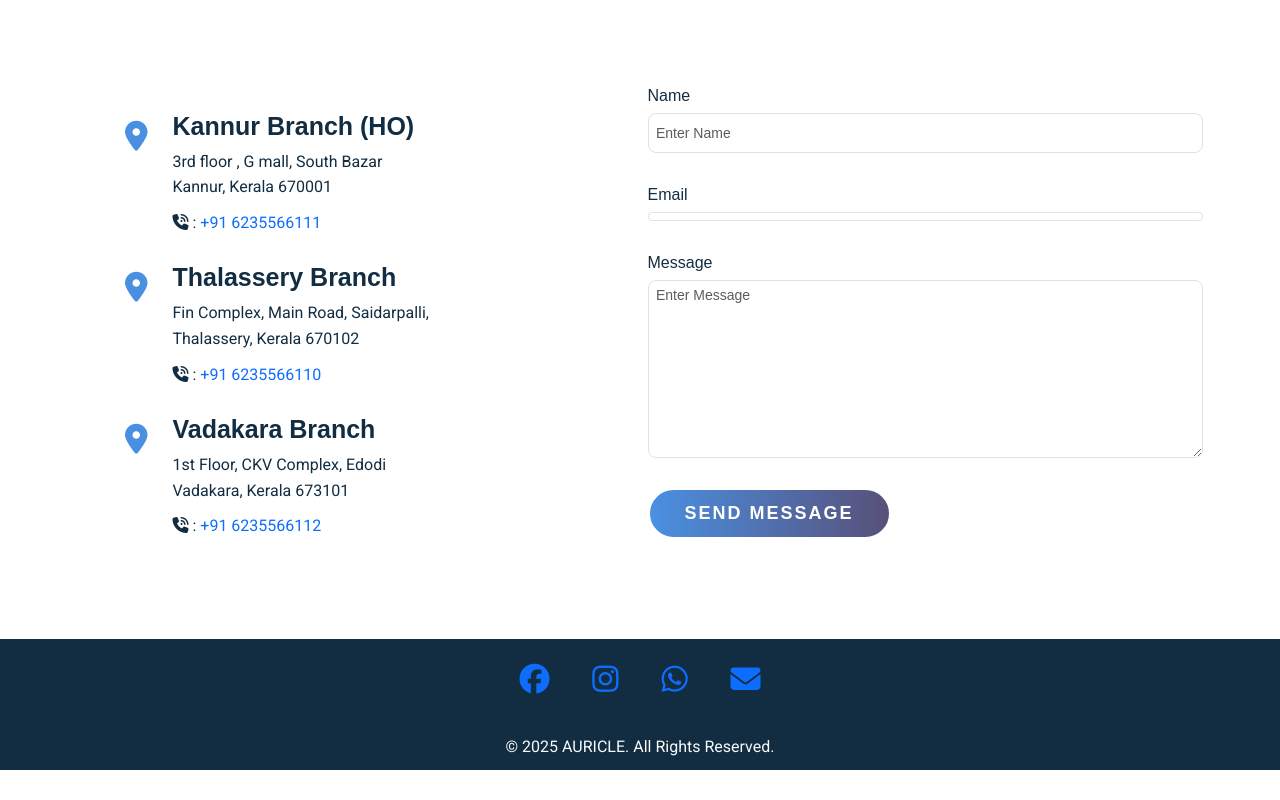
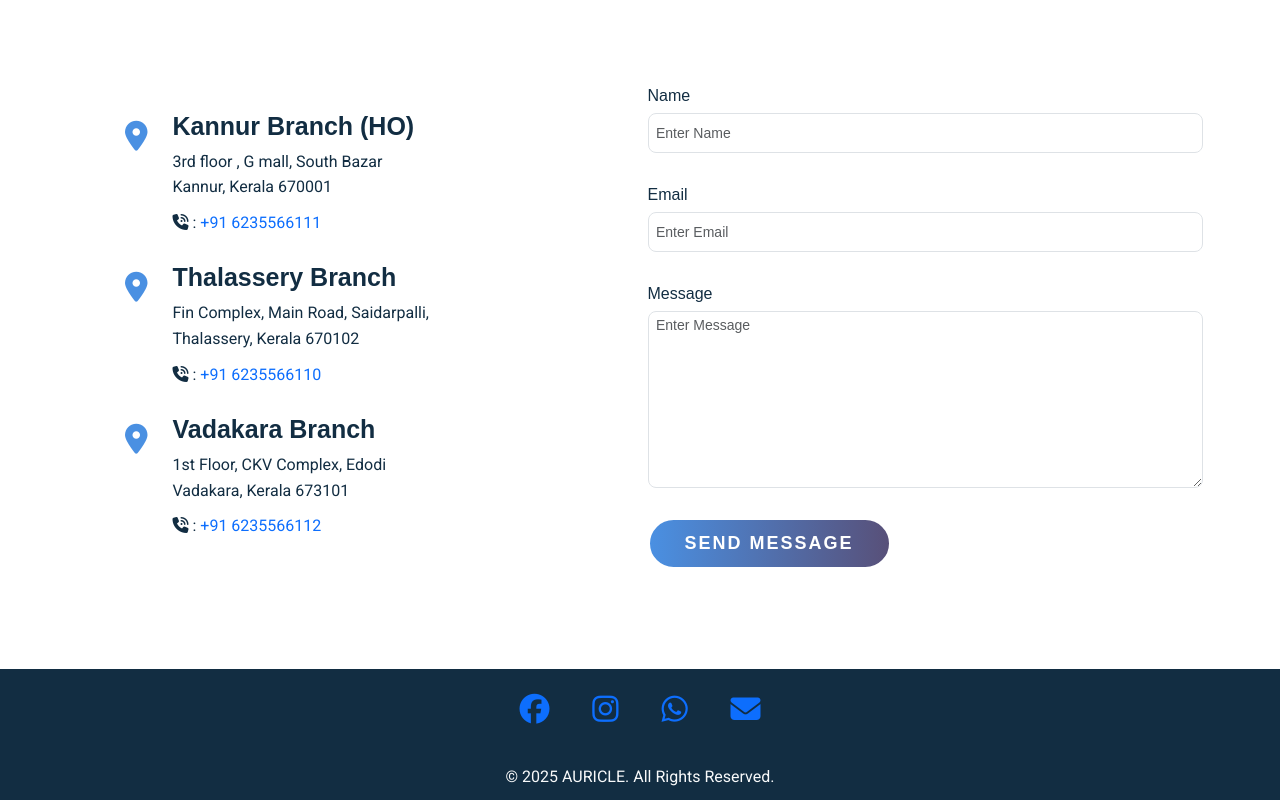
Before and after one commit to Ramees-c/Auricle, a plain HTML site: page index.html in a window 1280 px wide. Shown: the part 2389-3189 px from the top of the page. Before the commit the page ends 3159 px from the top, so only its background shows below. Drawn offline with nearby package versions, Linux system fonts and the light colour scheme; files whose address does not match are found by name.

Commit message:
social media link added

```diff
--- a/css/responsive-style.css
+++ b/css/responsive-style.css
@@ -59,11 +59,6 @@
 /* Media Query 991px */
 @media (max-width: 991px) {
   /* 01 Navbar CSS */
-  .header .navbar {
-    background-size: cover;
-    padding: 1rem 2rem;
-  }
-
   .header .navbar-nav {
     margin-top: 2rem;
   }
--- a/index.html
+++ b/index.html
@@ -36,7 +36,7 @@
     <!-- AOS animation -->
     <link href="https://unpkg.com/aos@2.3.1/dist/aos.css" rel="stylesheet" />
   </head>
-  <body style="overflow-x: hidden;">
+  <body style="overflow-x: hidden">
     <!-- Navbar section -->
     <header id="full_nav">
       <div class="header">
@@ -122,7 +122,8 @@
               speech services
             </h2>
             <p class="text-white fs-3">
-              Speech pathologists expertly treat Autism and developmental delays.
+              Speech pathologists expertly treat Autism and developmental
+              delays.
             </p>
             <a href="#" class="btn main-btn">Learn More</a>
           </div>
@@ -374,7 +375,7 @@
               <div class="mb-5">
                 <label class="form-label">Name</label>
                 <input
-                  type="email"
+                  type="name"
                   class="form-control"
                   id="name"
                   placeholder="Enter Name"
@@ -382,8 +383,12 @@
               </div>
               <div class="mb-5">
                 <label class="form-label">Email</label>
-                <inputdata-aos="fade-right"mail" class="form-control" id="email"
-                placeholder="Enter Email" />
+                <input
+                  type="email"
+                  class="form-control"
+                  id="email"
+                  placeholder="Enter Email"
+                />
               </div>
               <div>
                 <label class="form-label">Message</label>
@@ -415,8 +420,14 @@
             <div class="col-md-12 text-center">
               <div class="footer-social pt-4 text-center">
                 <a href=""><i class="fa-brands fa-facebook"></i></a>
-                <a href=""><i class="fa-brands fa-instagram"></i></a>
-                <a href=""><i class="fa-brands fa-whatsapp"></i></a>
+                <a
+                  href="https://www.instagram.com/auricle_sho"
+                  target="_blank"
+                  ><i class="fa-brands fa-instagram"></i
+                ></a>
+                <a href="https://wa.me/+916235566111" target="_blank"
+                  ><i class="fa-brands fa-whatsapp"></i
+                ></a>
                 <a href="mailto:auricleindia@gmail.com"
                   ><i class="fa-solid fa-envelope"></i
                 ></a>
@@ -454,7 +465,7 @@
         var name = document.getElementById("name").value;
         var email = document.getElementById("email").value;
         var message = document.getElementById("message").value;
-        var phoneNumber = "+918086487219"; // Replace with your WhatsApp number
+        var phoneNumber = "+916235566111";
 
         var encodedMessage = `Hello,%0A%0AMy Name: ${name}%0AEmail: ${email}%0A%0AMessage:%0A${message}`;
         var whatsappURL = `https://wa.me/${phoneNumber}?text=${encodedMessage}`;
```
